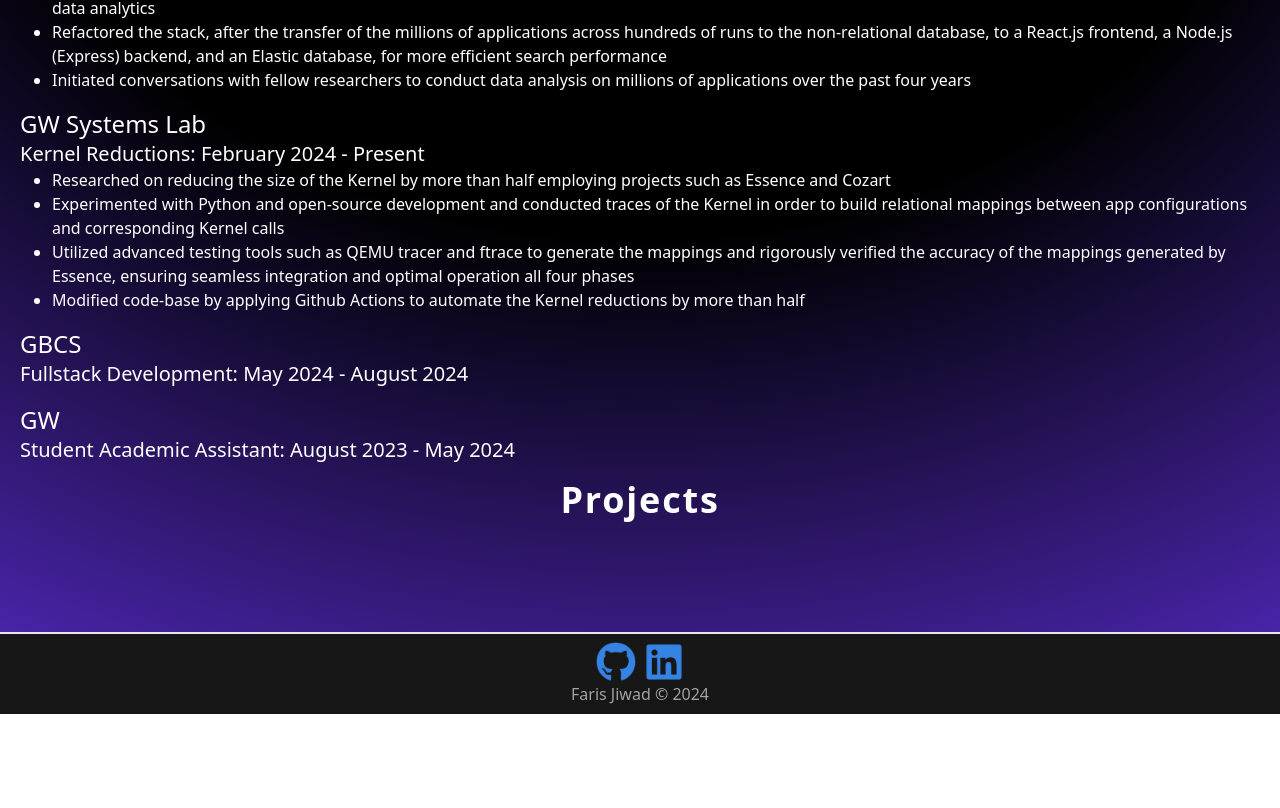
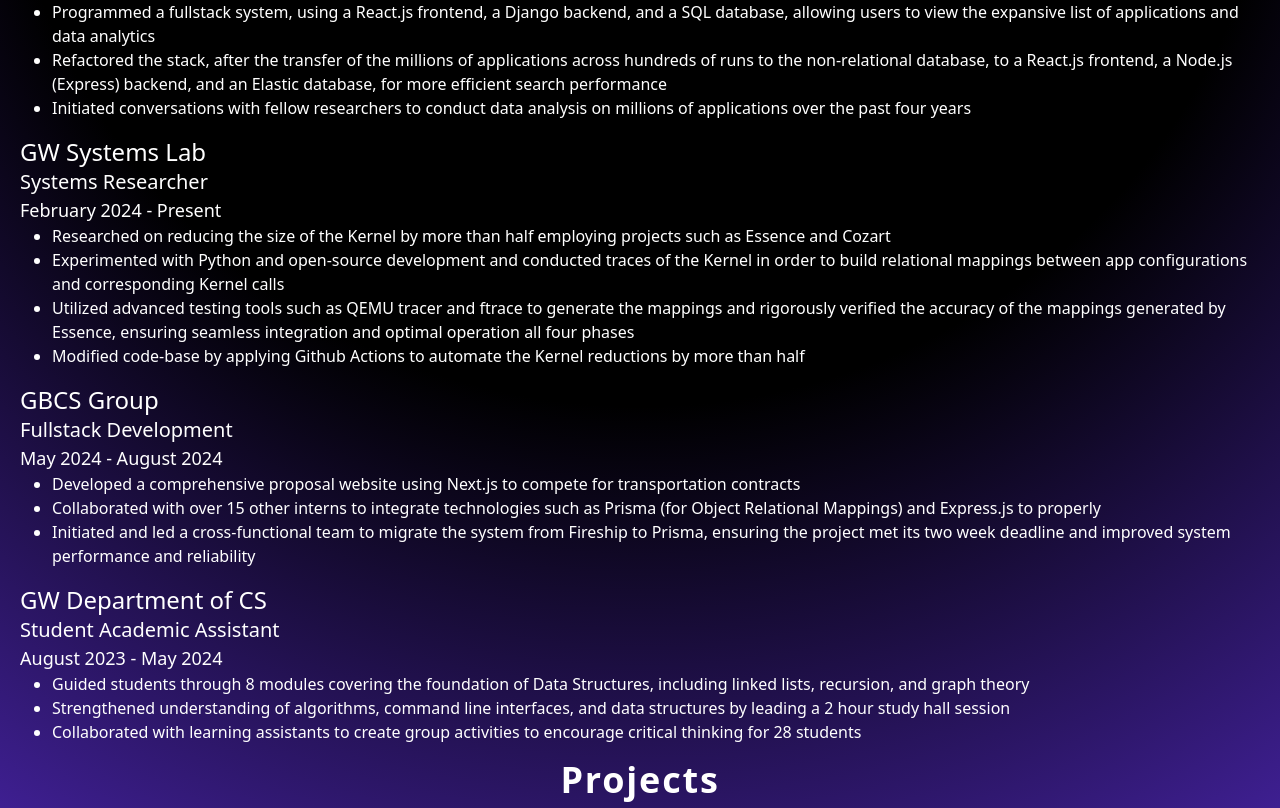
Before and after one commit to Ferriswheel09/ferriswheel09.github.io, a Next.js app: page /projects in a window 1280 px wide. Shown: the part 352-1160 px from the top of the page. Before the commit the page ends 1066 px from the top, so only its background shows below. Built offline with nearby package versions, Linux system fonts and the light colour scheme.

Commit message:
Made some changes to about page and project page and home page

```diff
--- a/src/app/about/page.tsx
+++ b/src/app/about/page.tsx
@@ -18,6 +18,12 @@
     const images = await getImages()
     return(
         <div className="pt-36 text-white overflow-x-hidden inset-0 h-full w-full items-center px-5 pb-24 [background:radial-gradient(125%_125%_at_50%_10%,#000_40%,#63e_100%)]">
+            <div>
+            <h1 className="text-4xl font-bold my-4">Things that</h1>
+            <h2 className="text-2xl my-4">I've done:</h2>
+            <h2 className="text-2xl my-4">I'm doing:</h2>
+            <h2 className="text-2xl my-4">I will do:</h2>
+            </div>
             <h1 className="text-4xl font-bold mb-4">Skills:</h1>
             <Technologies images={images}/>
         </div>
--- a/src/app/page.tsx
+++ b/src/app/page.tsx
@@ -12,9 +12,10 @@
                 <h2 className="text-4xl text-center text-white">
                     <ReactTyped
                         strings={[
-                            "Fullstack Developer / Systems Engineer / Machine Learning Engineer"
+                            "Fullstack Engineer", "Systems Engineer", "Machine Learning Engineer", "Software Developer"
                         ]}
                         typeSpeed={40}
+                        backSpeed={50}
                     />
                 </h2>
             </div>
--- a/src/app/projects/page.tsx
+++ b/src/app/projects/page.tsx
@@ -6,7 +6,8 @@
             <h1 className="text-4xl my-4 font-bold tracking-wider text-center">Experience</h1>
             <div className="my-4">
                 <h1 className="text-2xl">GWUSEC</h1>
-                <h2 className="text-xl">Privacy Labels Observatory: May 2023 - Present</h2>
+                <h2 className="text-xl">Privacy Labels Observatory</h2>
+                <h3 className="text-lg">May 2023 - Present</h3>
                 <ul className="list-disc ml-8">
                     <li>
                     Coordinated converting a research paper on Apple's privacy labels into an interactive website showcasing millions of applications into 4
@@ -27,7 +28,8 @@
             </div>
             <div className="my-4">
                 <h1 className="text-2xl">GW Systems Lab</h1>
-                <h2 className="text-xl">Kernel Reductions: February 2024 - Present</h2>
+                <h2 className="text-xl">Systems Researcher</h2>
+                <h3 className="text-lg">February 2024 - Present</h3>
                 <ul className="list-disc ml-8">
                     <li>
                     Researched on reducing the size of the Kernel by more than half employing projects such as Essence and Cozart
@@ -46,12 +48,37 @@
                 </ul>
             </div>
             <div className="my-4">
-                <h1 className="text-2xl">GBCS</h1>
-                <h2 className="text-xl">Fullstack Development: May 2024 - August 2024</h2>
+                <h1 className="text-2xl">GBCS Group</h1>
+                <h2 className="text-xl">Fullstack Development</h2>
+                <h3 className="text-lg">May 2024 - August 2024</h3>
+                <ul className="list-disc ml-8">
+                    <li>
+                    Developed a comprehensive proposal website using Next.js to compete for transportation contracts
+                    </li>
+                    <li>
+                    Collaborated with over 15 other interns to integrate technologies such as Prisma (for Object Relational Mappings) and Express.js to properly
+                    </li>
+                    <li>
+                    Initiated and led a cross-functional team to migrate the system from Fireship to Prisma, ensuring the project met its two week deadline and
+                    improved system performance and reliability
+                    </li>
+                </ul>
             </div>
             <div className="my-4">
-                <h1 className="text-2xl">GW</h1>
-                <h2 className="text-xl">Student Academic Assistant: August 2023 - May 2024</h2>
+                <h1 className="text-2xl">GW Department of CS</h1>
+                <h2 className="text-xl">Student Academic Assistant</h2>
+                <h3 className="text-lg">August 2023 - May 2024</h3>
+                <ul className="list-disc ml-8">
+                    <li>
+                    Guided students through 8 modules covering the foundation of Data Structures, including linked lists, recursion, and graph theory
+                    </li>
+                    <li>
+                    Strengthened understanding of algorithms, command line interfaces, and data structures by leading a 2 hour study hall session
+                    </li>
+                    <li>
+                    Collaborated with learning assistants to create group activities to encourage critical thinking for 28 students
+                    </li>
+                </ul>
             </div>
             <h1 className="text-4xl my-4 font-bold tracking-wider text-center">Projects</h1>
 
```
